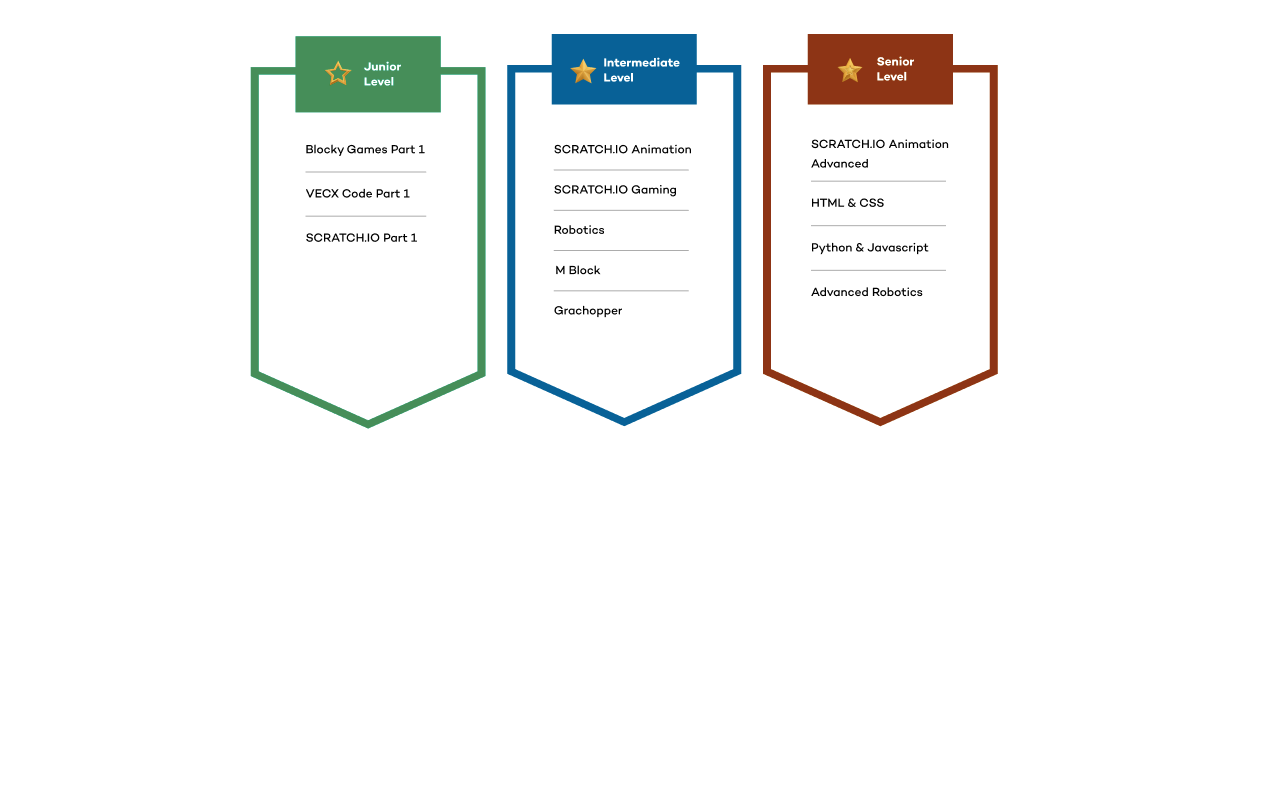
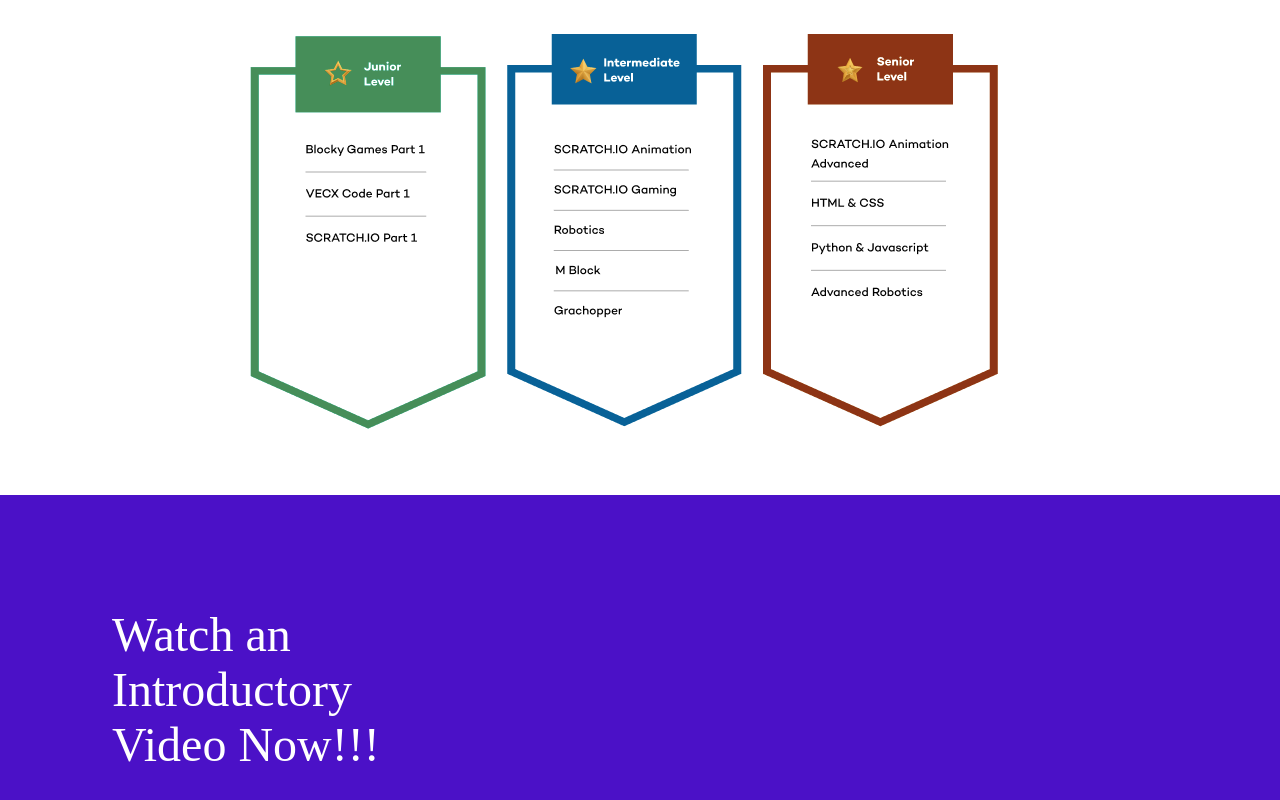
Before and after one commit to Sugarcothe/pecs-web, a React (Create React App) app: page / in a window 1280 px wide. Shown: the part 3841-4641 px from the top of the page. Before the commit the page ends 4336 px from the top, so only its background shows below. Built offline with nearby package versions, Linux system fonts and the light colour scheme; the HTML template or start-up script is replaced by a standard one; a web font is replaced by a local one.

Commit message:
youtube done

```diff
--- a/package.json
+++ b/package.json
@@ -11,6 +11,7 @@
     "react-router-dom": "^5.3.0",
     "react-scripts": "4.0.3",
     "react-slick": "^0.28.1",
+    "react-youtube": "^7.13.1",
     "sass": "^1.38.0",
     "web-vitals": "^1.1.2"
   },
--- a/src/components/Home/Home.js
+++ b/src/components/Home/Home.js
@@ -5,6 +5,7 @@
 import Home3 from './Home3/Home3';
 import Home4 from './Home4/Home4';
 import Home5 from './Home5/Home5';
+import Home6 from './Home6/Home6';
 
 const Home = () => {
     return (
@@ -36,6 +37,7 @@
             <Home2/>
             <Home4/>
             <Home5/>
+            <Home6/>
 
        </div>
     )
--- /dev/null
+++ b/src/components/Home/Home6/Home6.js
@@ -0,0 +1,25 @@
+import React, { Component } from 'react';
+import ExampleYoutube from './Youtube';
+import './Home6.scss'
+
+class Youtube extends Component {
+    render() {
+        return (
+            <div className='Home6'>
+                <div className='section'>
+                    <div className='left'>
+                        <h4>
+                            Watch an Introductory Video Now!!!
+                        </h4>
+                    </div>
+                    <div className='right'>
+                     <ExampleYoutube videoId='B6IS9dbHtoE' />
+                    </div>
+                </div>
+
+            </div>
+        )
+    }
+}
+
+export default Youtube
--- /dev/null
+++ b/src/components/Home/Home6/Home6.scss
@@ -0,0 +1,27 @@
+@import '../../../global.scss';
+
+.Home6 {
+    background-color: $main-color;
+    padding: 7rem;
+
+    .section {
+        background-color: $main-color;
+        display: flex;
+        flex-direction: row;
+
+            .left {
+                max-width: 300px;
+                margin-right: 10rem;
+                h4 {
+                    font-size: 3rem;
+                    font-weight: 500;
+                    color: white;
+                }
+
+            }
+
+            .right {
+
+            }
+    }
+}
--- /dev/null
+++ b/src/components/Home/Home6/Youtube.js
@@ -0,0 +1,33 @@
+import React from 'react';
+import YouTube from 'react-youtube';
+
+class ExampleYoutube extends React.Component {
+    VideoOnReady(event) {
+        // access to player in all event handlers via event.target
+        event.target.pauseVideo();
+      }
+
+  render() {
+    const opts = {
+      height: '330',
+      width: '580',
+      playerVars: {
+        // https://developers.google.com/youtube/player_parameters
+        autoplay: 1,
+      },
+    };
+
+    const {videoId} = this.props
+    return <YouTube
+            videoId={videoId}
+            opts={opts}
+            onReady={this.VideoOnReady}
+        />;
+  }
+}
+
+export default ExampleYoutube;
+
+
+// https://www.youtube.com/watch?v=B6IS9dbHtoE&t=24s
+// https://youtu.be/B6IS9dbHtoE
```
Also changed, not shown: 1 other file (tests, documents, lock files or other folders).
